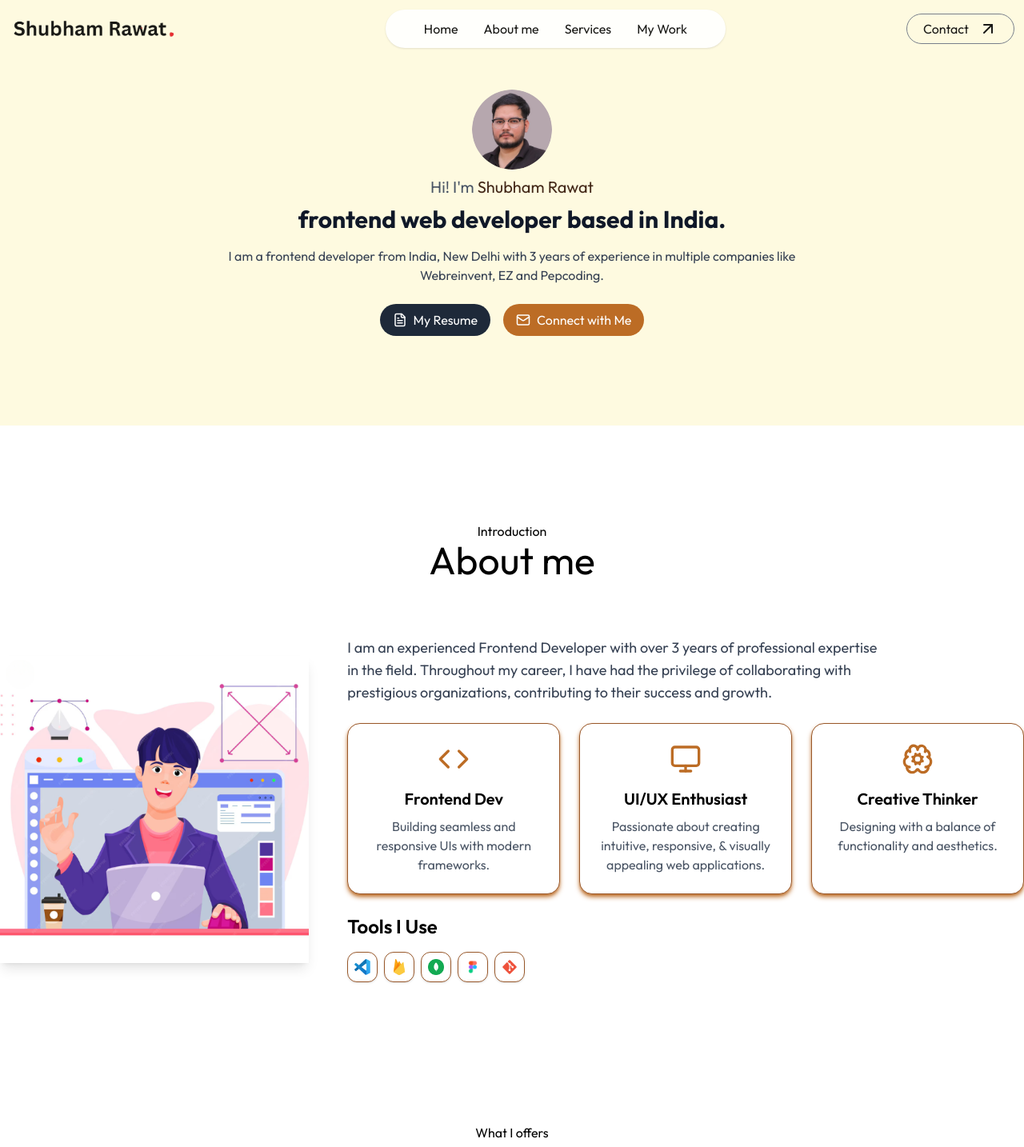
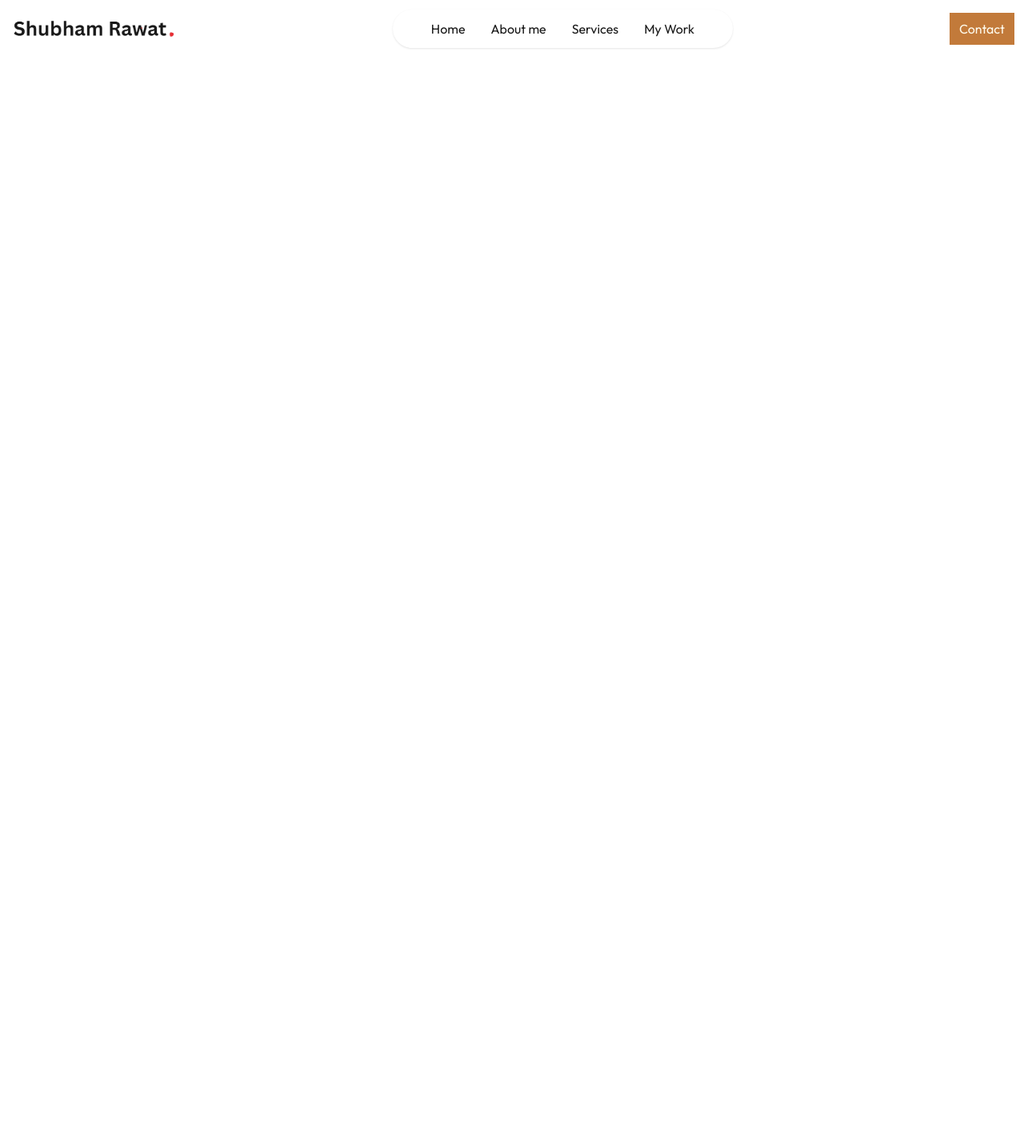
Before and after one commit to shubhamrawat0269/portfolio, a Next.js app: page / in a window 1280 px wide. Shown: the top 1434 px of the page at 80% size. After the commit the page ends 800 px from the top, so only its background shows below. Built offline with nearby package versions, Linux system fonts and the light colour scheme; a web font is replaced by a local one.

Commit message:
Updated : Navbar renovation phase 1

```diff
--- a/app/components/organisms/Navbar.jsx
+++ b/app/components/organisms/Navbar.jsx
@@ -35,11 +35,11 @@ const Navbar = () => {
           : ""
       }`}
     >
-      <nav className="max-w-screen-xl mx-auto p-3 flex items-center justify-between">
+      <nav className="max-w-7xl mx-auto p-3 flex items-center justify-between">
         <a href="#top">
           <Image
             src={assets.logo}
-            className="w-52 cursor-pointer mr-14"
+            className="w-52 cursor-pointer"
             alt={assets.logo}
           />
         </a>
@@ -59,10 +59,9 @@ const Navbar = () => {
         <div className="flex items-center gap-3">
           <a
             href="#contact"
-            className="hidden lg:flex items-center gap-3 px-5 py-1.5 border border-gray-500 rounded-full ml-5"
+            className="hidden md:flex items-center gap-3 p-2 px-3 text-amber-50 bg-[#bc6c25]"
           >
             Contact
-            <ArrowUpRight />
           </a>
           <button className="block md:hidden ml-3" onClick={openMenu}>
             <Menu />
--- a/app/page.js
+++ b/app/page.js
@@ -13,13 +13,13 @@ export default function Home() {
   return (
     <>
       <Navbar />
-      <HeroSection />
-      <About />
-      <Services />
-      <Portfolio />
-      <Contact />
-      <Footer />
-      <ScrollToTopButton />
+      {/* <HeroSection /> */}
+      {/* <About /> */}
+      {/* <Services /> */}
+      {/* <Portfolio /> */}
+      {/* <Contact /> */}
+      {/* <Footer /> */}
+      {/* <ScrollToTopButton /> */}
     </>
   );
 }
```
